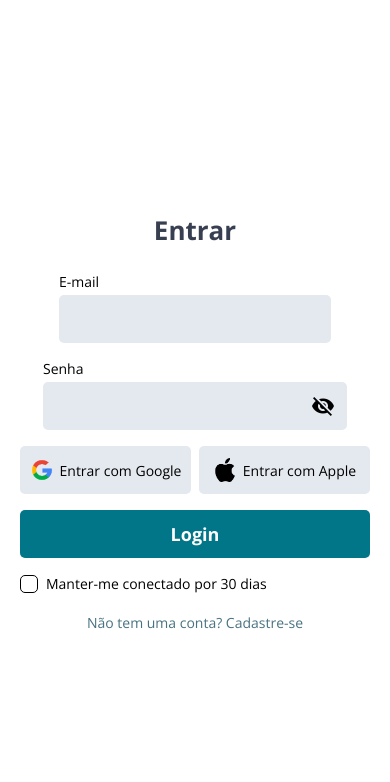
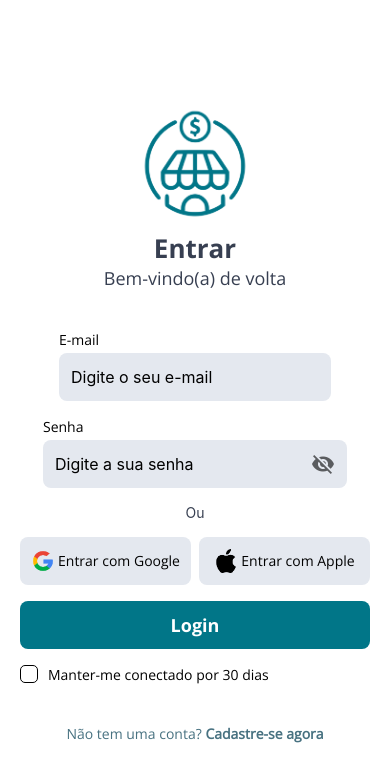
Before and after one commit to KayleDev/Startcom-Mobile, a React Native app: screen /Login in a window 390 px wide. Shown: the top 782 px of the page. Built offline with nearby package versions, Linux system fonts and the light colour scheme.

Commit message:
Style: General changes (spacing, logo image, border radius)

```diff
--- a/src/components/Button/index.jsx
+++ b/src/components/Button/index.jsx
@@ -1,12 +1,16 @@
 import { TouchableOpacity, Text, ActivityIndicator } from "react-native";
 import { styles } from "./styles";
+import { globalStyle } from "../../styles/globalStyle";
 
 const Button = ({ title, onPress, loading = false, disabled = false, style, textStyle }) => {
+  const backgroundColor = disabled || loading ? "#ccc" : globalStyle.primary;
+
   return (
     <TouchableOpacity
-      style={[styles.button, style, disabled && { opacity: 0.6 }]}
+      style={[styles.button, style, { backgroundColor }]}
       onPress={onPress}
       disabled={disabled || loading}
+      activeOpacity={0.7}
     >
       {loading ? (
         <ActivityIndicator color="#fff" />
@@ -17,4 +21,5 @@ const Button = ({ title, onPress, loading = false, disabled = false, style, text
   );
 };
 
+
 export default Button;
--- a/src/components/Button/styles.js
+++ b/src/components/Button/styles.js
@@ -6,7 +6,7 @@ export const styles = StyleSheet.create({
         width: "100%",
         height: 48,
         backgroundColor: globalStyle.primary,
-        borderRadius: 5,
+        borderRadius: globalStyle.borderRadius,
         justifyContent: "center",
         alignItems: "center",
         marginBottom: 16,
--- a/src/components/Input/index.jsx
+++ b/src/components/Input/index.jsx
@@ -3,7 +3,7 @@ import { View, TextInput, Text, TouchableOpacity } from "react-native";
 import { MaterialIcons } from '@expo/vector-icons';
 import { styles } from "./styles.js";
 
-const Input = ({ label, keyboardType, value, onChangeText, secureTextEntry = false }) => {
+const Input = ({ label, placeholder, keyboardType, value, onChangeText, secureTextEntry = false }) => {
   const [isSecure, setIsSecure] = useState(secureTextEntry);
 
   return (
@@ -13,6 +13,7 @@ const Input = ({ label, keyboardType, value, onChangeText, secureTextEntry = fal
       <View style={styles.inputContainer}>
         <TextInput
           key={isSecure ? "secure" : "text"}
+          placeholder={placeholder}
           style={styles.inputField}
           keyboardType={keyboardType}
           value={value}
--- a/src/components/Input/styles.js
+++ b/src/components/Input/styles.js
@@ -6,7 +6,7 @@ export const styles = StyleSheet.create({
     flexDirection: "row",
     alignItems: "center",
     backgroundColor: globalStyle.secondary,
-    borderRadius: 5,
+    borderRadius: globalStyle.borderRadius,
     paddingHorizontal: 12,
     height: 48,
     width: "100%",
@@ -21,5 +21,6 @@ export const styles = StyleSheet.create({
   },
   eyeButton: {
     marginLeft: 8,
+    opacity: 0.6
   },
 });
--- a/src/screens/Auth/Login/index.jsx
+++ b/src/screens/Auth/Login/index.jsx
@@ -10,6 +10,7 @@ import { styles } from "./styles";
 
 import GoogleLogo from '../../../assets/icons/GoogleLogo.png';
 import AppleLogo from '../../../assets/icons/AppleLogo.png';
+import Logo from '../../../assets/StartComLogo.png';
 
 const Login = () => {
   const navigation = useNavigation();
@@ -48,20 +49,34 @@ const Login = () => {
 
   return (
     <View style={styles.container}>
+      <Image
+      style={styles.logoImage}
+      source={Logo}
+      />
+
       <Text style={styles.title}>Entrar</Text>
+      <Text style={styles.subtitle}>Bem-vindo(a) de volta</Text>
 
       <Input
         label="E-mail"
         keyboardType="email-address"
+        placeholder="Digite o seu e-mail"
         value={email}
         onChangeText={setEmail}
       />
       <Input
         label="Senha"
+        placeholder="Digite a sua senha"
         secureTextEntry={true}
         value={password}
         onChangeText={setPassword}
       />
+
+      <View style={styles.loginOrWith}>
+        <View style={styles.lineLoginWith}></View>
+        <Text style={styles.textLineLoginWith}>Ou</Text>
+        <View style={styles.lineLoginWith}></View>
+      </View>
 
       <View style={styles.loginWithContainer}>
         <TouchableOpacity style={styles.loginWithButton}>
@@ -94,7 +109,10 @@ const Login = () => {
 
       <TouchableOpacity onPress={() => navigation.navigate("Register")}>
         <Text style={styles.linkText}>
-          Não tem uma conta? Cadastre-se
+          Não tem uma conta? {""}
+          <Text style={{ fontWeight: "bold" }}>
+            Cadastre-se agora
+          </Text>
         </Text>
       </TouchableOpacity>
     </View>
--- a/src/screens/Auth/Login/styles.js
+++ b/src/screens/Auth/Login/styles.js
@@ -10,11 +10,40 @@ export const styles = StyleSheet.create({
     padding: 20,
   },
 
+  logoImage: {
+    width: 128,
+    height: 128,
+  },
+
   title: {
     fontSize: 26,
     color: globalStyle.quaternary,
-    marginBottom: 24,
     fontFamily: globalStyle.fontBold,
+  },
+
+  subtitle: {
+    fontSize: 18,
+    color: globalStyle.quaternary,
+    marginBottom: 40,
+    fontFamily: globalStyle.fontRegular,
+  },
+
+  loginOrWith: {
+    flexDirection: "row",
+    alignItems: "center",
+    gap: 8,
+    marginBottom: 16,
+  },
+
+  textLineLoginWith: {
+    color: globalStyle.quaternary,
+  },
+
+  lineLoginWith: {
+    borderBottomColor: globalStyle.quaternary,
+    borderBottomWidth: StyleSheet.hairlineWidth,
+    flex: 1,
+    height: 1,
   },
 
   loginWithContainer: {
@@ -28,11 +57,11 @@ export const styles = StyleSheet.create({
   loginWithButton: {
     backgroundColor: globalStyle.secondary,
     justifyContent: "center",
-    borderRadius: 5,
+    borderRadius: globalStyle.borderRadius,
     flex: 1,
     flexDirection: "row",
     alignItems: "center",
-    gap: 6,
+    gap: 3,
     height: 48,
   },
 
@@ -64,11 +93,12 @@ export const styles = StyleSheet.create({
   },
 
   keepConnectedText: {
-    marginLeft: 8,
+    marginLeft: 10,
     fontFamily: globalStyle.fontRegular,
   },
 
   linkText: {
+    marginTop: 20,
     color: globalStyle.tertiary,
     fontSize: 14,
     fontFamily: globalStyle.fontRegular,
--- a/src/styles/globalStyle.js
+++ b/src/styles/globalStyle.js
@@ -9,6 +9,8 @@ export const globalStyle = {
   componentBackgroundColor: '#F1F1F1',
   primaryLayoutBackgroundColor: '#0D0A0A',
 
+  borderRadius: 8,
+
   fontRegular: "Open-Sans",
   fontBold: "Open-Sans-Bold",
 }
```
Also changed, not shown: src/assets/StartComLogo.png (added), src/assets/StartComLogo.svg (added).
